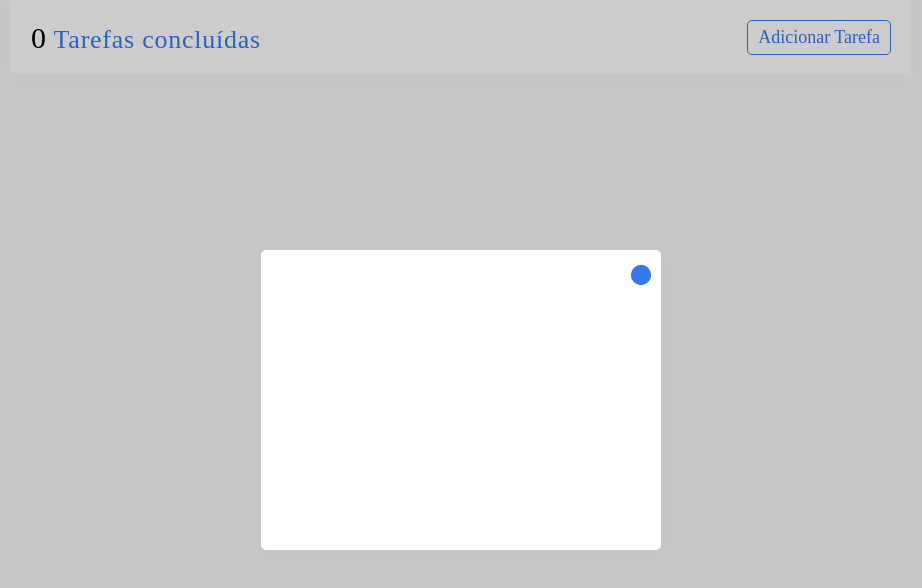
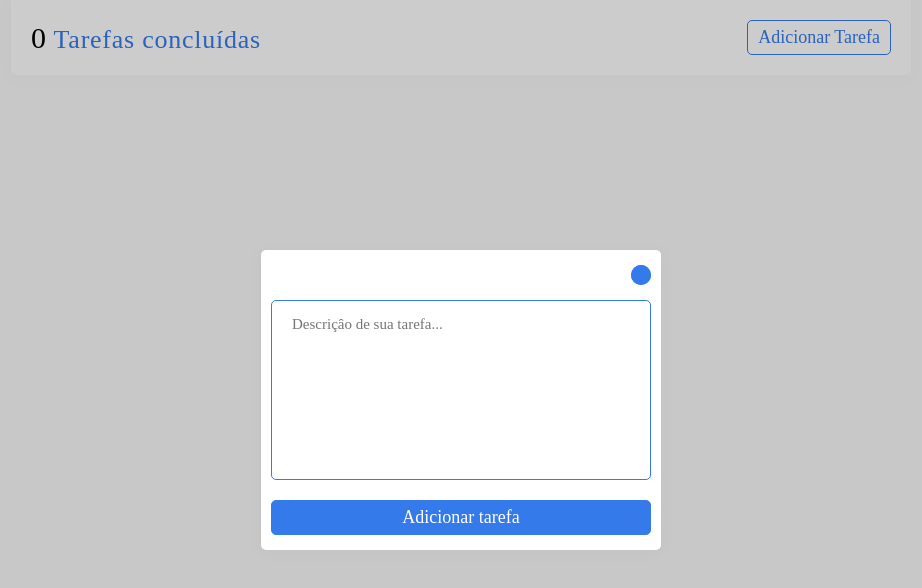
Before and after one commit to FelipeBelloDultra/todo-list, a React (Create React App) app: page / in a window 1280 px wide. Both pictures are taken after a click on the button "Adicionar Tarefa". Shown: the top 588 px of the page, without its empty margins (179-1101 px from the left). Built offline with nearby package versions, Linux system fonts and the light colour scheme; the HTML template or start-up script is replaced by a standard one; a web font is replaced by a local one.

Commit message:
feat: create hook to add task and modal

```diff
--- a/package.json
+++ b/package.json
@@ -9,7 +9,8 @@
     "react": "^16.13.1",
     "react-dom": "^16.13.1",
     "react-scripts": "3.4.3",
-    "styled-components": "^5.1.1"
+    "styled-components": "^5.1.1",
+    "uuid": "^8.3.1"
   },
   "scripts": {
     "start": "react-scripts start",
--- a/src/components/CreateTasks/index.js
+++ b/src/components/CreateTasks/index.js
@@ -1,16 +1,50 @@
-import React from 'react';
+import React, { useRef, useCallback, useEffect } from 'react';
+
+import { useTasks } from '../../hooks/tasks';
+
+import { Container, ModalContainer, FormTask } from './styles';
 
 import closeButton from '../../assets/close-button.svg';
 
-import { Container, ModalContainer } from './styles';
+const CreateTasks = ({ closeModal }) => {
+  const { handleCreateNewTask } = useTasks();
 
-const CreateTasks = ({ closeModal }) => {
+  const descriptionRef = useRef();
+
+  useEffect(() => {
+    descriptionRef.current.focus();
+  }, []);
+
+  const handleAdd = useCallback((event) => {
+    event.preventDefault();
+
+    const description = descriptionRef.current.value;
+
+    const data = { description };
+
+    handleCreateNewTask(data);
+
+    descriptionRef.current.value = '';
+
+    closeModal();
+  }, []);
+
   return (
     <Container>
       <ModalContainer>
-        <button type="button" onClick={closeModal}>
+        <button className="btn-save-task" type="button" onClick={closeModal}>
           <img src={closeButton} alt="Icon" />
         </button>
+
+        <FormTask onSubmit={handleAdd}>
+          <textarea
+            ref={descriptionRef}
+            type="text"
+            placeholder="Descriçâo de sua tarefa..."
+          />
+
+          <button type="submit">Adicionar tarefa</button>
+        </FormTask>
       </ModalContainer>
     </Container>
   );
--- a/src/components/CreateTasks/styles.js
+++ b/src/components/CreateTasks/styles.js
@@ -22,7 +22,7 @@ export const ModalContainer = styled.div`
   transform: translate(-50%, -50%);
   padding: 50px 10px 10px 10px;
 
-  button {
+  .btn-save-task {
     height: 20px;
     width: 20px;
     background: #347aeb;
@@ -62,3 +62,35 @@ export const ModalContainer = styled.div`
     }
   }
 `;
+
+export const FormTask = styled.form`
+  display: flex;
+  flex-direction: column;
+
+  textarea {
+    border: 1px solid #347aeb;
+    border-radius: 5px;
+    height: 180px;
+    width: 100%;
+    padding: 15px 20px 14px;
+    margin-bottom: 20px;
+    resize: none;
+  }
+
+  button {
+    border: 1px solid #347aeb;
+    background: #347aeb;
+    color: #fff;
+    font-weight: 500;
+    border-radius: 5px;
+    font-size: 18px;
+    height: 35px;
+    padding: 0 10px;
+    transition: background-color 0.2s ease-out;
+
+    &:hover {
+      background: transparent;
+      color: #347aeb;
+    }
+  }
+`;
--- a/src/components/Header/index.js
+++ b/src/components/Header/index.js
@@ -1,11 +1,11 @@
 import React from 'react';
 
-import { useTasksDone } from '../../hooks/tasksDone';
+import { useTasks } from '../../hooks/tasks';
 
 import { HeaderContainer } from './styles';
 
 const Header = ({ openModal }) => {
-  const { dones } = useTasksDone();
+  const { dones } = useTasks();
 
   return (
     <HeaderContainer>
--- a/src/hooks/index.js
+++ b/src/hooks/index.js
@@ -1,9 +1,7 @@
 import React from 'react';
 
-import { TasksDoneProvider } from './tasksDone';
+import { TasksProvider } from './tasks';
 
-const AppProvider = ({ children }) => (
-  <TasksDoneProvider>{children}</TasksDoneProvider>
-);
+const AppProvider = ({ children }) => <TasksProvider>{children}</TasksProvider>;
 
 export default AppProvider;
--- /dev/null
+++ b/src/hooks/tasks.js
@@ -0,0 +1,94 @@
+import React, {
+  createContext,
+  useContext,
+  useState,
+  useCallback,
+  useEffect,
+} from 'react';
+
+import { v4 as uuidv4 } from 'uuid';
+
+const TasksContext = createContext();
+
+const TasksProvider = ({ children }) => {
+  const [tasks, setTasks] = useState(() => {
+    const storageTasks = localStorage.getItem('@Tasks');
+
+    if (storageTasks) {
+      return JSON.parse(storageTasks);
+    }
+
+    return [];
+  });
+
+  const [dones, setDones] = useState(() => {
+    const storageDoneTasks = parseInt(
+      localStorage.getItem('@CountDoneTasks'),
+      10
+    );
+
+    if (storageDoneTasks) {
+      return storageDoneTasks;
+    }
+
+    return 0;
+  });
+
+  useEffect(() => {
+    localStorage.setItem('@CountDoneTasks', dones);
+  }, [dones]);
+
+  useEffect(() => {
+    localStorage.setItem('@Tasks', JSON.stringify(tasks));
+  }, [tasks]);
+
+  const incrementTasks = useCallback(() => {
+    setDones(dones + 1);
+  }, [dones]);
+
+  const decrementTasks = useCallback(() => {
+    if (dones === 0) {
+      return;
+    }
+
+    setDones(dones - 1);
+  }, [dones]);
+
+  const handleCreateNewTask = useCallback((data) => {
+    const { description } = data;
+
+    const newTasks = {
+      id: uuidv4(),
+      description,
+      check: false,
+    };
+
+    setTasks((prev) => [newTasks, ...prev]);
+  }, []);
+
+  return (
+    <TasksContext.Provider
+      value={{
+        tasks,
+        dones,
+        handleCreateNewTask,
+        incrementTasks,
+        decrementTasks,
+      }}
+    >
+      {children}
+    </TasksContext.Provider>
+  );
+};
+
+function useTasks() {
+  const context = useContext(TasksContext);
+
+  if (!context) {
+    throw new Error('useTasks must be used within a TasksProvider');
+  }
+
+  return context;
+}
+
+export { TasksProvider, useTasks };
--- a/src/hooks/tasksDone.js
+++ /dev/null
@@ -1,57 +0,0 @@
-import React, {
-  createContext,
-  useContext,
-  useState,
-  useCallback,
-  useEffect,
-} from 'react';
-
-const TasksDoneContext = createContext();
-
-const TasksDoneProvider = ({ children }) => {
-  const [dones, setDones] = useState(() => {
-    const storageTasks = parseInt(localStorage.getItem('@CountDoneTasks'), 10);
-
-    if (storageTasks) {
-      return storageTasks;
-    }
-
-    return 0;
-  });
-
-  const incrementTasks = useCallback(() => {
-    setDones(dones + 1);
-  }, [dones]);
-
-  const decrementTasks = useCallback(() => {
-    if (dones === 0) {
-      return;
-    }
-
-    setDones(dones - 1);
-  }, [dones]);
-
-  useEffect(() => {
-    localStorage.setItem('@CountDoneTasks', dones);
-  }, [dones]);
-
-  return (
-    <TasksDoneContext.Provider
-      value={{ dones, incrementTasks, decrementTasks }}
-    >
-      {children}
-    </TasksDoneContext.Provider>
-  );
-};
-
-function useTasksDone() {
-  const context = useContext(TasksDoneContext);
-
-  if (!context) {
-    throw new Error('useTasksDone must be used within a TasksDoneProvider');
-  }
-
-  return context;
-}
-
-export { TasksDoneProvider, useTasksDone };
--- a/src/styles/GlobalStyles.js
+++ b/src/styles/GlobalStyles.js
@@ -14,7 +14,7 @@ export default createGlobalStyle`
     -webkit-font-smoothing: antialiased;
   }
 
-  body, input, button {
+  body, input, button, textarea {
     font-family: 'Baloo Tamma 2', cursive;
     font-size: 15px;
     font-weight: 400;
```
Also changed, not shown: 1 other file (tests, documents, lock files or other folders).
